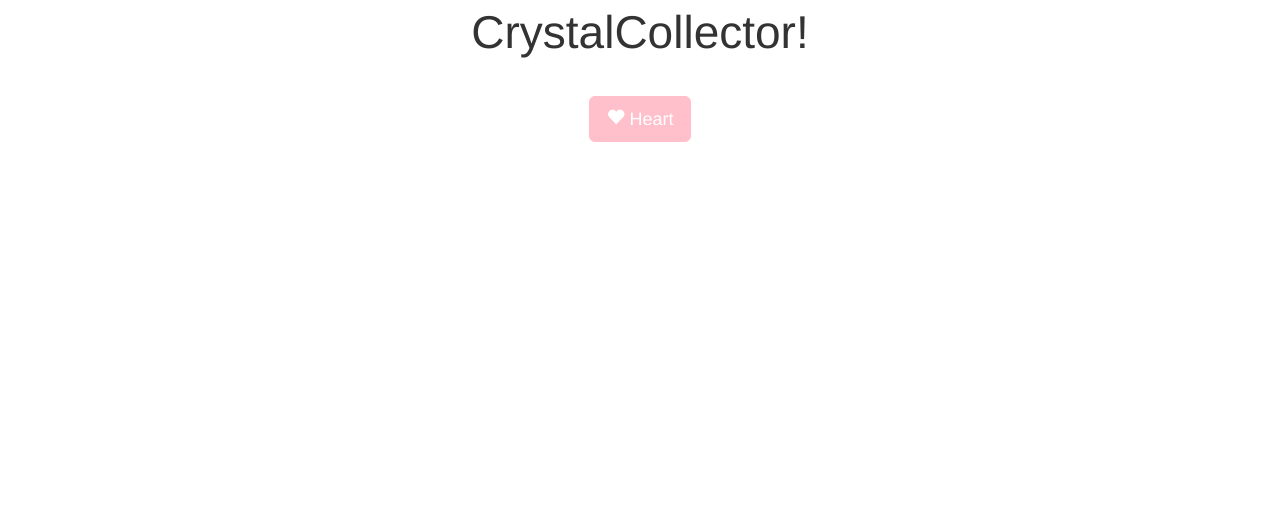
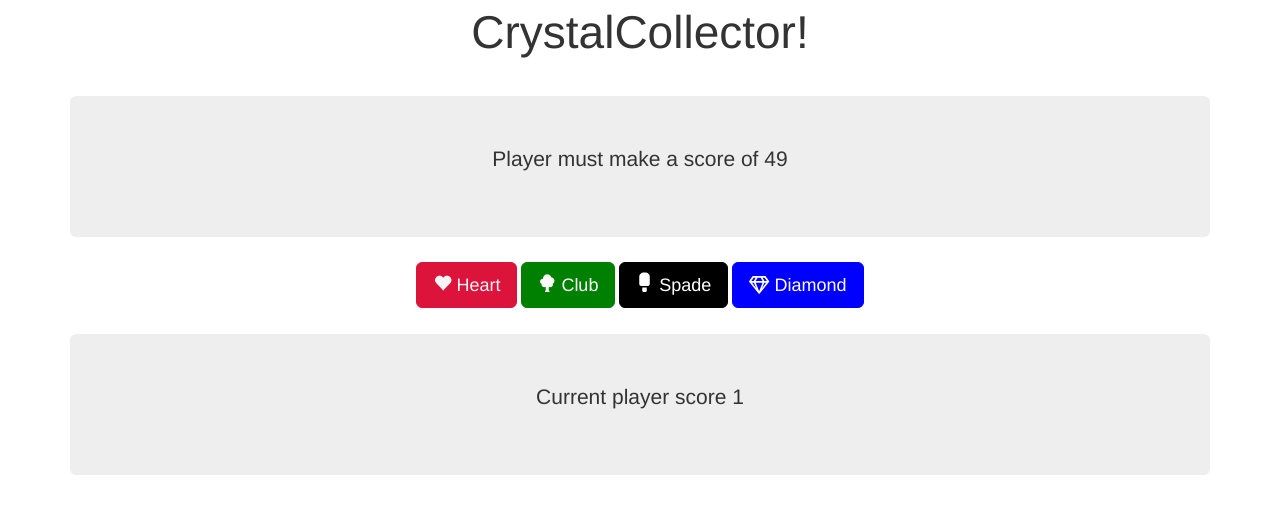
Before and after one commit to max-liao/week-4-game, a plain HTML site: page index.html in a window 1280 px wide. Both pictures are taken after a click on the link "Heart". Drawn offline with nearby package versions, Linux system fonts and the light colour scheme.

Commit message:
Recommended Done

```diff
--- a/assets/javascript/game.js
+++ b/assets/javascript/game.js
@@ -4,50 +4,88 @@ alert("Press any key to get started!");
 var game = {
 
     //variables
-    random: 0,
+    initial: 0,
     userscore: 0,
-    computerscore: 0,
     name: "hangman",
     creator: "Max",
+    heartval: 0,
+    spadeval: 0,
+    clubval: 0,
+    diamondval: 0,
 
     //functions
     hellow : function(){
       console.log("Hello World");
     },
 
+    buttons: function(){
+      var btnvalue = Math.floor(Math.random()*9 +1);
+      return btnvalue;
+    },
+
     start: function(){
       var initialnum = Math.floor(Math.random()*100);
-      console.log("Creating random number");
+      game.userscore = 0;
+      console.log("Creating initial random numbers");
+      console.log("Player must make a score of " + initialnum);
+      game.heartval = game.buttons();
+      game.spadeval = game.buttons();
+      game.clubval = game.buttons();
+      game.diamondval = game.buttons();
+      $("#userscoredisplay").text("User Score");
+      $("#scoredisplay").text("Player must make a score of " + initialnum);
+      // display = document.getElementById('scoredisplay');
+      // display.lastChild.innerHTML = "new";
       return initialnum;
     },
 
     heart: function(){
-      var initialnum = Math.floor(Math.random()*100);
-      console.log("Creating random number");
-      return initialnum;
-    }
-    ,
-
-    : function(){
-      var initialnum = Math.floor(Math.random()*100);
-      console.log("Creating random number");
-      return initialnum;
+      game.userscore += game.heartval;
+      console.log("Adding one heart");
+      game.wincheck();
     },
 
-    start: function(){
-      var initialnum = Math.floor(Math.random()*100);
-      console.log("Creating random number");
-      return initialnum;
+    spade: function(){
+      game.userscore += game.spadeval;
+      console.log("Adding one spade");
+      game.wincheck();
+    },
+
+    club: function(){
+      game.userscore += game.clubval;
+      console.log("Adding one club");
+      game.wincheck();
+    },
+
+    diamond: function(){
+      game.userscore += game.diamondval;
+      console.log("Adding one diamond");
+      game.wincheck();
+    },
+
+    wincheck: function(){
+      console.log(game.userscore);
+      $("#userscoredisplay").text("Current player score " + game.userscore);
+      if (game.userscore == game.initial)
+      {
+        // console.log("WINNER! Restarting game");
+        alert("WINNER! Restarting game")
+        game.initial = game.start();
+      }
+      else if (game.userscore > game.initial)
+      {
+        // console.log("OVERLOAD! Restarting game")
+        alert("OVERLOAD! Restarting game")
+        game.initial = game.start();
+      }
     }
 }
 
-
 // Initialize game
-game.random = game.start();
-console.log(game.random);
+game.initial = game.start();
 
 // Event Listener
-document.getElementById("heartbtn").addEventListener("click", game.hellow);
-document.getElementById("heartbtn").addEventListener("click", game.hellow);
-document.getElementById("heartbtn").addEventListener("click", game.hellow);
-document.getElementById("heartbtn").addEventListener("click", game.hellow);
+document.getElementById("heartbtn").addEventListener("click", game.heart);
+document.getElementById("spadebtn").addEventListener("click", game.spade);
+document.getElementById("clubbtn").addEventListener("click", game.club);
+document.getElementById("diamondbtn").addEventListener("click", game.diamond);
--- a/index.html
+++ b/index.html
@@ -3,8 +3,7 @@
 
 <head>
   <meta charset="UTF-8">
-  <title>Hangman Game
-  </title>
+  <title>CrystalCollector</title>
 
   <!-- Reset css for browser -->
   <link rel="stylesheet" href="assets\css\reset.css">
@@ -16,22 +15,40 @@
 
   <!-- Local css -->
   <link href="assets\css\style.css" rel="stylesheet" type="text/css">
+
+  <script defer src="https://use.fontawesome.com/releases/v5.0.7/js/all.js"></script>
 </head>
 
 <body>
   <p style="font-size:46px; text-align:center;"> CrystalCollector!</p>
   <br>
+
   <div class = "container" style="text-align:center;">
-    <a href="#" class="btn btn-info btn-lg" id = "heartbtn" style="background-color:pink;border-color:pink;">
-      <span class="glyphicon glyphicon-heart"></span>
-      Heart</a>
+      <div class="jumbotron jumbotron-fluid" style="height: 10%;padding:auto; margin:auto">
+        <p id = "scoredisplay"></p>
+      </div>
   </div>
-<!--
-  <div class = "container" style="text-align:center;" id = "heartbtn">
-    <a href="#" class="btn btn-info btn-lg">
-      <span class="glyphicon glyphicon-heart"></span>
-      Heart</a>
-  </div> -->
+
+  <div class = "container" style="text-align:center;margin-top:2%;">
+    <a href="#" class="btn btn-info btn-lg" id = "heartbtn" style="background-color:crimson;border-color:crimson;color:whitesmoke">
+      <span class="glyphicon glyphicon-heart"></span> Heart</a>
+
+    <a href="#" class="btn btn-info btn-lg" id = "clubbtn" style="background-color:green;border-color:green;color:white">
+      <span class="glyphicon glyphicon-tree-deciduous"></span> Club</a>
+
+    <a href="#" class="btn btn-info btn-lg" id = "spadebtn" style="background-color:black;border-color:black;color:white">
+      <span class="glyphicon glyphicon-ice-lolly"></span> Spade</a>
+      <!-- <i class="far fa-spade"></i>Spade</a> -->
+
+    <a href="#" class="btn btn-info btn-lg" id = "diamondbtn" style="background-color:blue;border-color:blue;color:white">
+      <i class="far fa-gem"></i> Diamond</a>
+  </div>
+
+  <div class = "container" style="text-align:center;margin-top:2%;">
+      <div class="jumbotron jumbotron-fluid" style="height: 10%;padding:auto; margin:auto">
+        <p id = "userscoredisplay"></p>
+      </div>
+  </div>
 
   <p style="margin:1%" id = "gameStatus"></p>
   <script type="text/javascript" src = "assets/javascript/game.js"></script>
```
